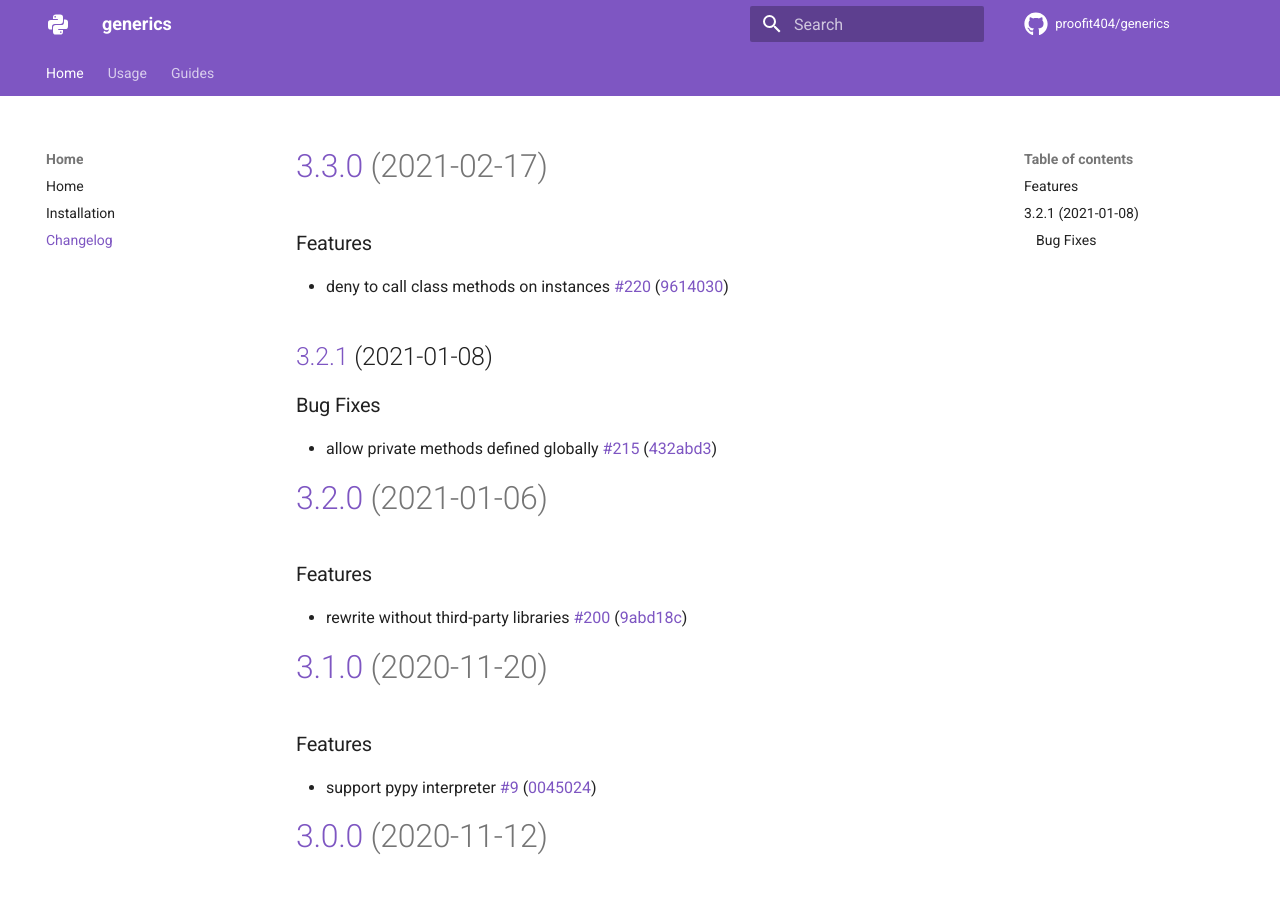
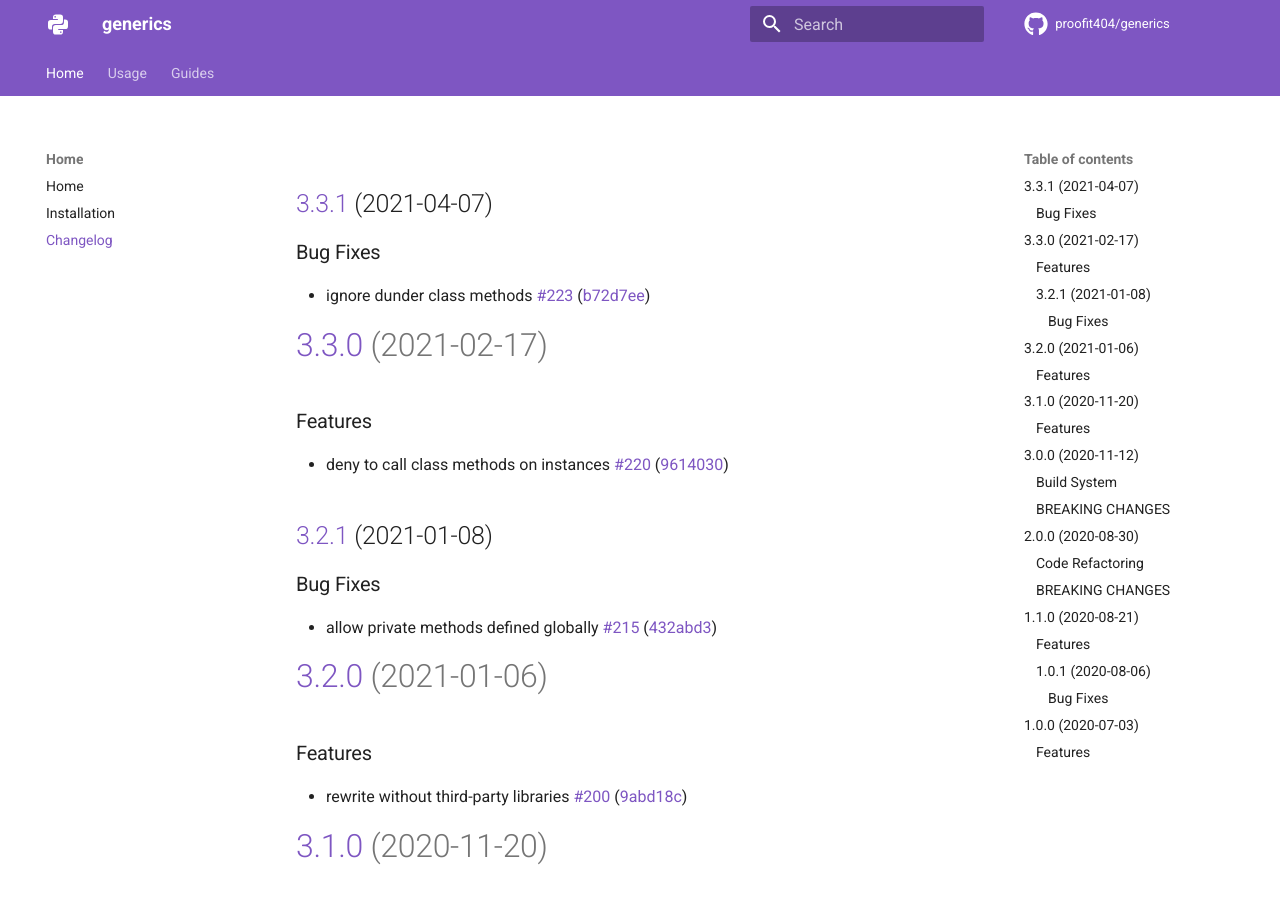
Before and after one commit to proofit404/generics, an MkDocs documentation site: the page built from docs/changelog.md, in a window 1280 px wide and 900 px high. Built offline with MkDocs 1.6.1 and Material for MkDocs 9.7.7, drawn with Linux system fonts in a browser that asks for light colours; comment, search, counter and statistics services are not loaded.

Commit message:
chore(release): 3.3.1 [skip ci]
## [3.3.1](https://github.com/proofit404/generics/compare/3.3.0...3.3.1) (2021-04-07)

### Bug Fixes

* ignore dunder class methods [#223](https://github.com/proofit404/generics/issues/223) ([b72d7ee](https://github.com/proofit404/generics/commit/b72d7eed5d417be01474b67c1642e39db948322b))

```diff
--- a/docs/changelog.md
+++ b/docs/changelog.md
@@ -1,3 +1,11 @@
+## [3.3.1](https://github.com/proofit404/generics/compare/3.3.0...3.3.1) (2021-04-07)
+
+### Bug Fixes
+
+- ignore dunder class methods
+  [#223](https://github.com/proofit404/generics/issues/223)
+  ([b72d7ee](https://github.com/proofit404/generics/commit/b72d7eed5d417be01474b67c1642e39db948322b))
+
 # [3.3.0](https://github.com/proofit404/generics/compare/3.2.1...3.3.0) (2021-02-17)
 
 ### Features
--- a/pyproject.toml
+++ b/pyproject.toml
@@ -19,7 +19,7 @@ packages = [
 ]
 readme = "docs/index.md"
 repository = "https://github.com/proofit404/generics"
-version = "3.3.0"
+version = "3.3.1"
 
 [tool.poetry.dependencies]
 python = "~3.6 || ~3.7 || ~3.8 || ~3.9"
```
